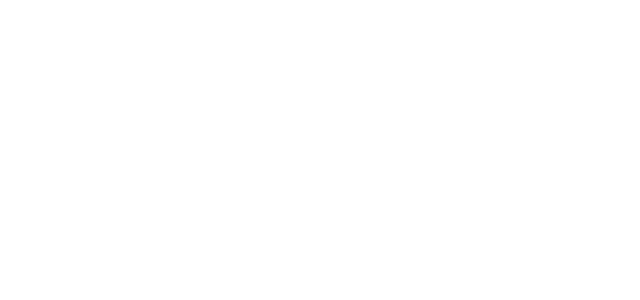
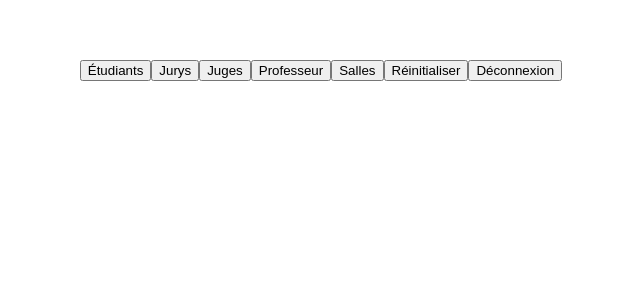
Before and after one commit to ROUSSINAntoine/Tech-Maker, a Vue app in the folder frontend/: page /admin/1 in a window 1280 px wide. Shown: the top 300 px of the page, without its empty margins (319-959 px from the left). Built offline with nearby package versions, Linux system fonts and the light colour scheme.

Commit message:
vue-router problem

```diff
--- a/frontend/src/components/admin/AdminHomepage.vue
+++ b/frontend/src/components/admin/AdminHomepage.vue
@@ -1,7 +1,7 @@
 <template>
   <div name='AdminHomepage'>
     <div name='navbar'>
-      <router-link to='admin/AdminStudentCSV' tag="button">Étudiants</router-link>
+      <router-link to='AdminStudentCSV' tag="button">Étudiants</router-link>
       <button v-on:click='a_jurys'>Jurys</button>
       <button v-on:click='a_judges'>Juges</button>
       <button v-on:click='a_profs'>Professeur</button>
--- a/frontend/src/main.js
+++ b/frontend/src/main.js
@@ -6,7 +6,7 @@ import AdminHomepage from './components/admin/AdminHomepage.vue';
 import AdminStudentCSV from './components/admin/AdminStudentCSV.vue';
 
 const routes = [
-  { path: '/admin', component: AdminHomepage, children: [
+  { path: '/admin/:id', component: AdminHomepage, children: [
     { path: 'AdminStudentCSV', component: AdminStudentCSV }
   ] }
 ];
```
